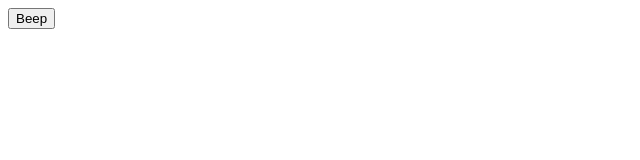
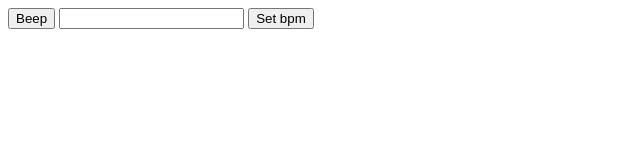
Before and after one commit to johannesthoma/metronome, a plain HTML site: page index.html in a window 1280 px wide. Shown: the whole page, without its empty margins (0-640 px from the left). Drawn offline with Linux system fonts and the light colour scheme.

Commit message:
Text field for beats per minute.

```diff
--- a/index.html
+++ b/index.html
@@ -2,6 +2,9 @@
 <body>
 <audio id="beep" src="/beep.wav"></audio>
 <script type="text/javascript" src="/play.js"></script>
+
 <button id="test" onclick="beep();">Beep</button>
+<input id="bpm" type="text">
+<button id="test" onclick="alert(document.getElementById('bpm').value);">Set bpm</button>
 </body>
 </html>
```
